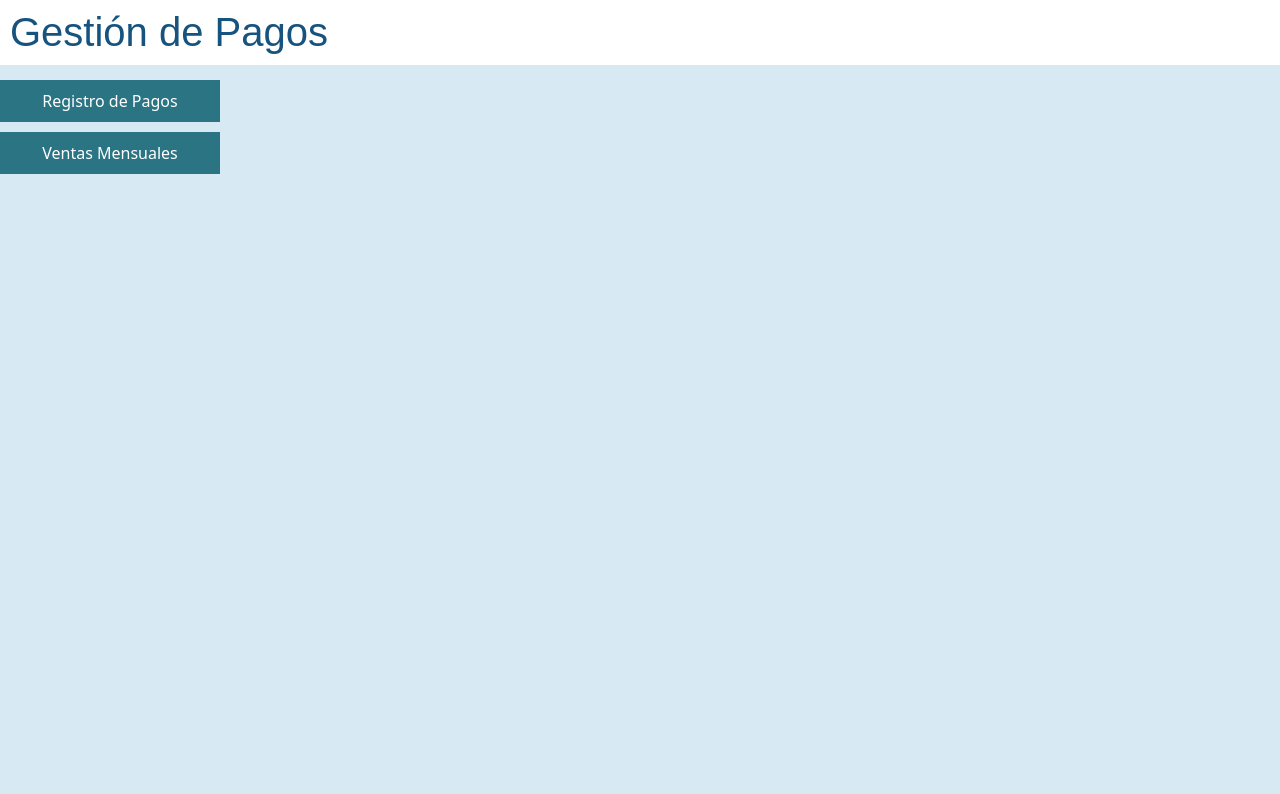
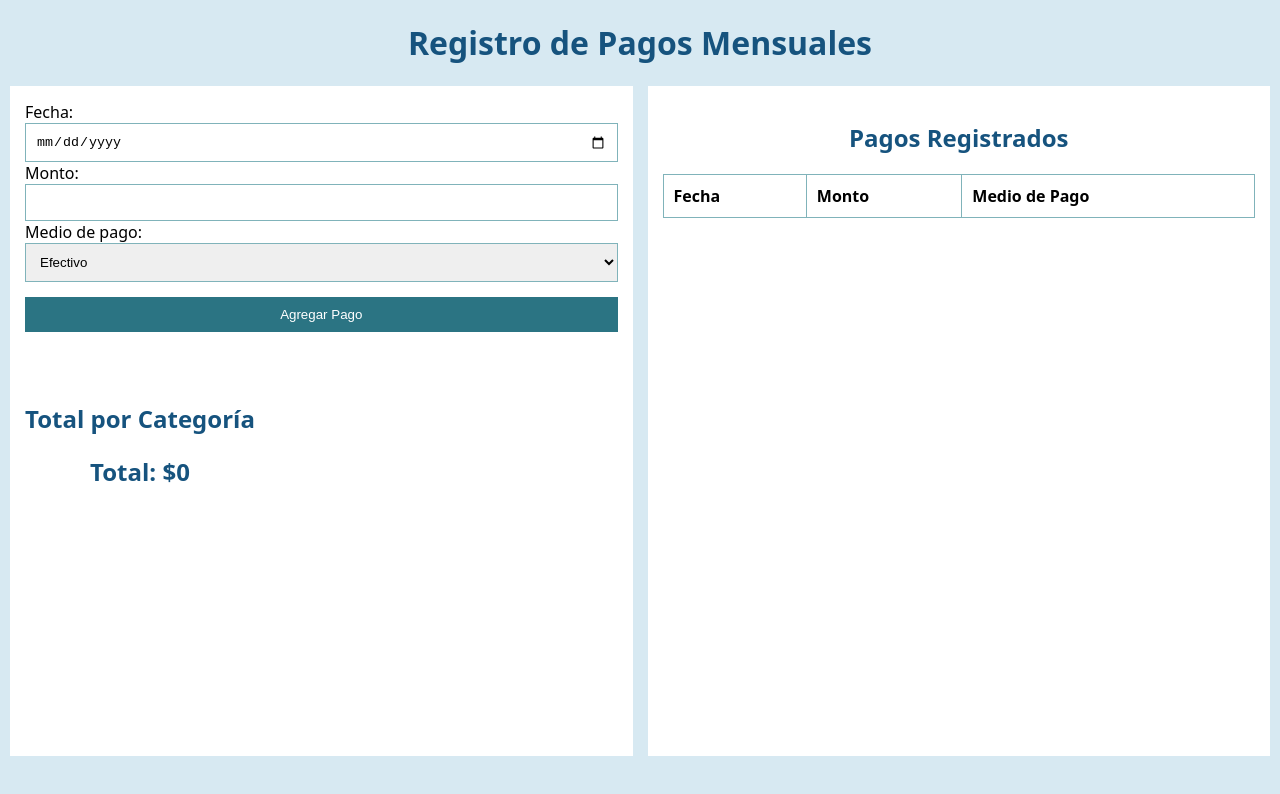
Before and after one commit to camivillafane/pagos-mensuales-app, a plain HTML site: page index.html in a window 1280 px wide. Drawn offline with Linux system fonts and the light colour scheme.

Commit message:
arreglos de estilo antes de arrancar con js

```diff
--- a/index.html
+++ b/index.html
@@ -8,14 +8,52 @@
 </head>
 
 <body>
-    <header>
-    <a class="tituloApp" href="index.html">Gestión de Pagos</a>
-    </header>
+    <h1>Registro de Pagos Mensuales</h1>
+    <div class="contenedor">
+        <form id="pagosForm">
+            <label for="fecha">Fecha:</label>
+            <input type="date" id="fecha" required>
 
-    <div class="menuApp">
-        <a href="pagina-registro.html">Registro de Pagos</a>
-        <a href="pagina-registro.html">Ventas Mensuales</a>
+            <label for="monto">Monto:</label>
+            <input type="number" id="monto" required>
+
+            <label for="medioDePago">Medio de pago:</label>
+            <select id="medioDePago" required>
+                <option value="efectivo">Efectivo</option>
+                <option value="transferencia">Transferencia</option>
+                <option value="debito">Débito</option>
+                <option value="credito">Crédito</option>
+                <option value="ficha">Ficha</option>
+            </select>
+
+            <button type="submit">Agregar Pago</button>
+
+            <div class="totales">
+                <h2>Total por Categoría</h2>
+                <ul id="totalCategorias"></ul>
+                <h2 id="total">Total: $0</h2>
+            </div>
+        </form>
+
+        <div class="resumenDePagos">
+            <h2>Pagos Registrados</h2>
+            <table id="tablaPagos">
+                <thead>
+                    <tr>
+                        <th>Fecha</th>
+                        <th>Monto</th>
+                        <th>Medio de Pago</th>
+                    </tr>
+                </thead>
+                <tbody></tbody>
+            </table>
+
+        </div>
+
     </div>
+
+
+
 
     <script src="script.js"></script>
 
--- a/style.css
+++ b/style.css
@@ -10,37 +10,13 @@ https://www.color-hex.com/color-palette/1014735
 body {
     font-family: system-ui, -apple-system, BlinkMacSystemFont, 'Segoe UI', Roboto, Oxygen, Ubuntu, Cantarell, 'Open Sans', 'Helvetica Neue', sans-serif;
     background-color: #d7e9f2;
-    margin: 0;
+    margin-left: 10px;
+    margin-right: 10px;
 }
 
 header {
     background-color: #ffffff;
     padding: 10px;
-}
-.tituloApp {
-    font-family: Arial, Helvetica, sans-serif;
-    text-decoration: none;
-    font-size: 40px;
-    color: #16537e;
-}
-
-.menuApp {
-    margin-top: 15px;
-}
-
-.menuApp a {
-    text-decoration: none;
-    display: block;
-    margin-bottom: 10px;
-    background-color: #2b7483;
-    color: #ffffff;
-    padding: 10px;
-    max-width: 200px;
-    text-align: center;
-}
-
-.menuApp a:hover {
-    background-color: #558f9b;
 }
 
 h1, h2, h3 {
@@ -54,7 +30,6 @@ h1, h2, h3 {
     justify-content: center;
     align-items: flex-start;
     flex-wrap: wrap;
-
 }
 
 form {
@@ -62,8 +37,8 @@ form {
     background-color: #ffffff;
     padding: 15px;
     min-width: auto;
-    max-width: 500px;
     margin: auto;
+    height: 80vh;
 }
 
 label {
@@ -72,29 +47,39 @@ label {
 }
 
 input, select, button {
-    width: 100px;
+    width: 100%;
     padding: 10px;
     border: 1px solid #80b3ba;
+    box-sizing: border-box;
 }
 
 button {
+    width: 100%;
+    margin-top: 15px;
     background-color: #2b7483;
     color: white;
     border: none;
     cursor: pointer;
+    text-align: center;
+    justify-content: center;
 }
 
-button:hover{
+button:hover {
     background-color: #558f9b;
+}
+
+.totales {
+    display: inline-block;
+    background-color: #ffffff;
+    margin-top: 50px;
 }
 
 .resumenDePagos {
     flex: 1;
     background-color: #ffffff;
-    padding: 20px;
+    padding: 15px;
     min-width: auto;
-    max-width: 700px;
-    margin: 30px auto;
+    height: 80vh;
 }
 
 table {
```
Also changed, not shown: pagina-registro.html (deleted, +0 -58 lines).
